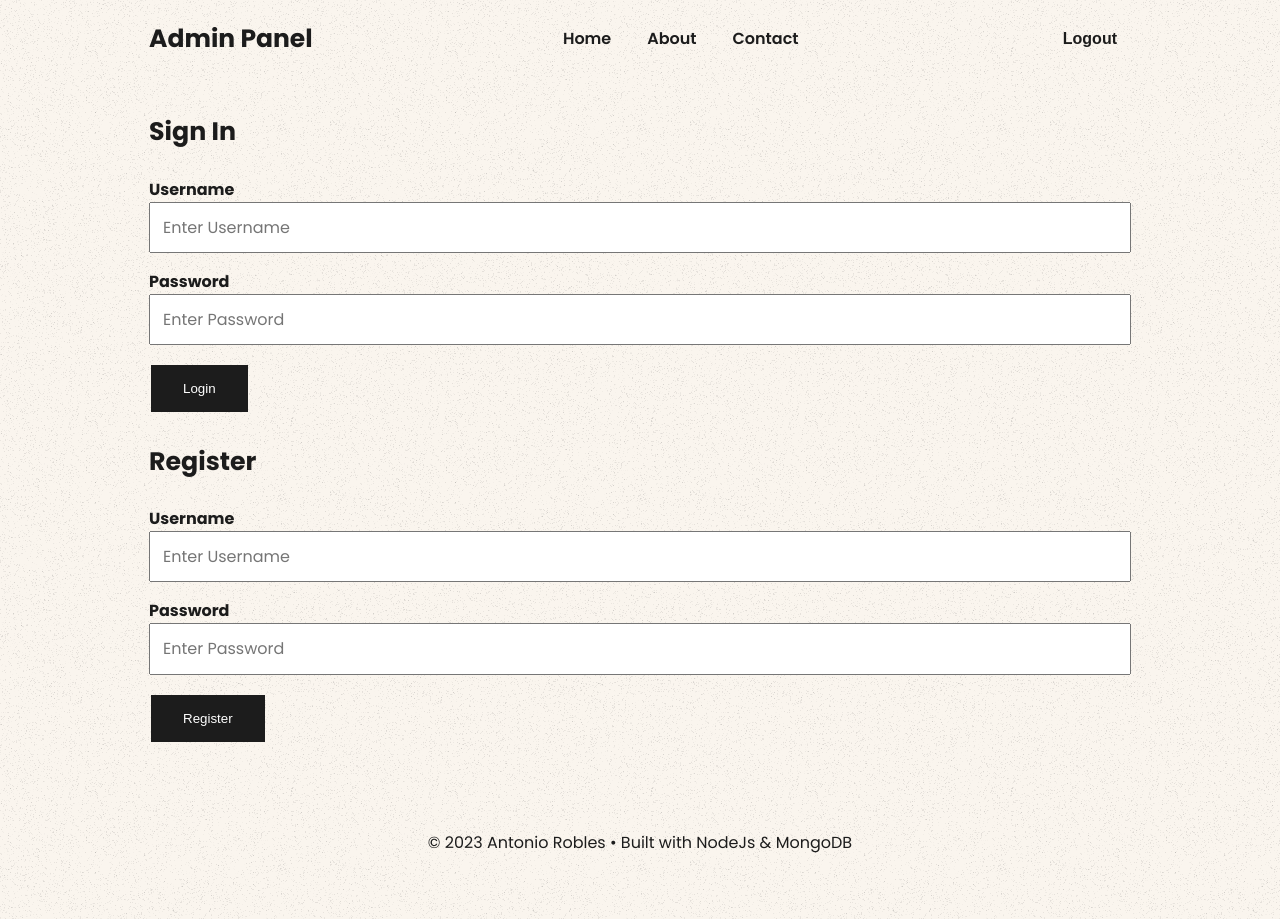
After one commit to Antjrobles/nodejs-mongodb-express-blog, a Node server app: page /admin in a window 1280 px wide. The commit adds this page. Run offline with Node 20, Linux system fonts and the light colour scheme; some libraries are stand-ins or nearby versions.

Commit message:
part 7ok

```diff
--- a/app.js
+++ b/app.js
@@ -8,8 +8,8 @@ const connectDB = require('./server/config/db');
 
 
 const app = express();
-const PORT = process.env.PORT || 3000
-const localhost = "192.168.0.61";
+const PORT = process.env.PORT || 3000;
+const localhost = process.env.LOCALHOST;
 
 
 // CONNECT TO MONGODB
@@ -29,6 +29,7 @@ app.set('view engine', 'ejs');
 
 
 app.use('/', require('./server/routes/main'));
+app.use('/', require('./server/routes/admin'));
 
 app.listen(PORT, localhost, () => {
     console.log(`App is running on ${localhost} on ${PORT}`);
--- a/public/css/style.css
+++ b/public/css/style.css
@@ -19,6 +19,7 @@ body {
   background-color: #faf5ee;
   background-image: url('/img/img-noise-361x370.png');
   margin: 0;
+  box-sizing: border-box;
 }
 
 a {
--- /dev/null
+++ b/server/routes/admin.js
@@ -0,0 +1,42 @@
+const express = require('express');
+const router = express.Router();
+const Post = require('../models/Post');
+const User = require('../models/User');
+
+
+const adminLayout = '../views/layouts/admin';
+
+/**
+ * GET /
+ * Admin - Login Page
+*/
+router.get('/admin', async (req, res) => {
+  try {
+    const locals = {
+      title: "Admin",
+      description: "Simple Blog created with NodeJs, Express & MongoDb."
+    }
+
+    res.render('admin/index', { locals, layout: adminLayout });
+  } catch (error) {
+    console.log(error);
+  }
+});
+
+
+module.exports = router;
+
+/**
+ * POST /
+ * Admin - Check Login
+*/
+router.post('/admin', async (req, res) => {
+  try {
+
+    const { username, password } = req.body;
+
+    res.redirect('/admin');
+  } catch (error) {
+    console.log(error);
+  }
+});
--- /dev/null
+++ b/views/admin/index.ejs
@@ -0,0 +1,27 @@
+<h3>Sign In</h3>
+
+<form action="/admin" method="POST">
+
+  <label for="username"><b>Username</b></label>
+  <input type="text" placeholder="Enter Username" name="username">
+
+  <label for="password"><b>Password</b></label>
+  <input type="password" placeholder="Enter Password" name="password">
+
+  <input type="submit" value="Login" class="btn">
+
+</form>
+
+<h3>Register</h3>
+
+<form action="/register" method="POST">
+
+  <label for="username"><b>Username</b></label>
+  <input type="text" placeholder="Enter Username" name="username">
+
+  <label for="password"><b>Password</b></label>
+  <input type="password" placeholder="Enter Password" name="password">
+
+  <input type="submit" value="Register" class="btn">
+
+</form>
--- /dev/null
+++ b/views/layouts/admin.ejs
@@ -0,0 +1,22 @@
+<!DOCTYPE html>
+<html lang="en">
+<head>
+     <meta charset="UTF-8">
+  <meta http-equiv="X-UA-Compatible" content="IE=edge">
+  <meta name="viewport" content="width=device-width, initial-scale=1.0">
+  <title><%= locals.title %></title>
+  <meta name="description" content="<%= locals.description %>">
+ <link rel="stylesheet" href="/css/style.css">
+ <script type="text/javascript" defer src="/js/script.js"></script>
+</head>
+<body>
+
+    <div class="container">
+    <%- include('../partials/header_admin.ejs')  %>
+    <main class="main">
+    <%- body %>
+    </main>
+     <%- include('../partials/footer.ejs')  %>
+    </div>
+</body>
+</html>
--- a/views/partials/header.ejs
+++ b/views/partials/header.ejs
@@ -1,5 +1,5 @@
 <header class="header">
-  <a href="/" class="header__logo">NodeJs</a>
+  <a href="/" class="header__logo">CodeCove</a>
 
   <nav class="header__nav">
     <ul>
--- /dev/null
+++ b/views/partials/header_admin.ejs
@@ -0,0 +1,25 @@
+<header class="header">
+  <a href="/" class="header__logo">Admin Panel</a>
+
+  <nav class="header__nav">
+    <ul>
+      <li>
+        <a href="/" class="">Home</a>
+      </li>
+
+      <li>
+        <a href="/about" class="">About</a>
+      </li>
+
+      <li>
+        <a href="/contact" class="">Contact</a>
+      </li>
+    </ul>
+  </nav>
+
+  <div class="header__button">
+    <button>
+      Logout
+    </button>
+  </div>
+</header>
```
Also changed, not shown: other parts of public/css/style.css (+27 -4 lines), server/models/User.js (added, +16 -0 lines).
